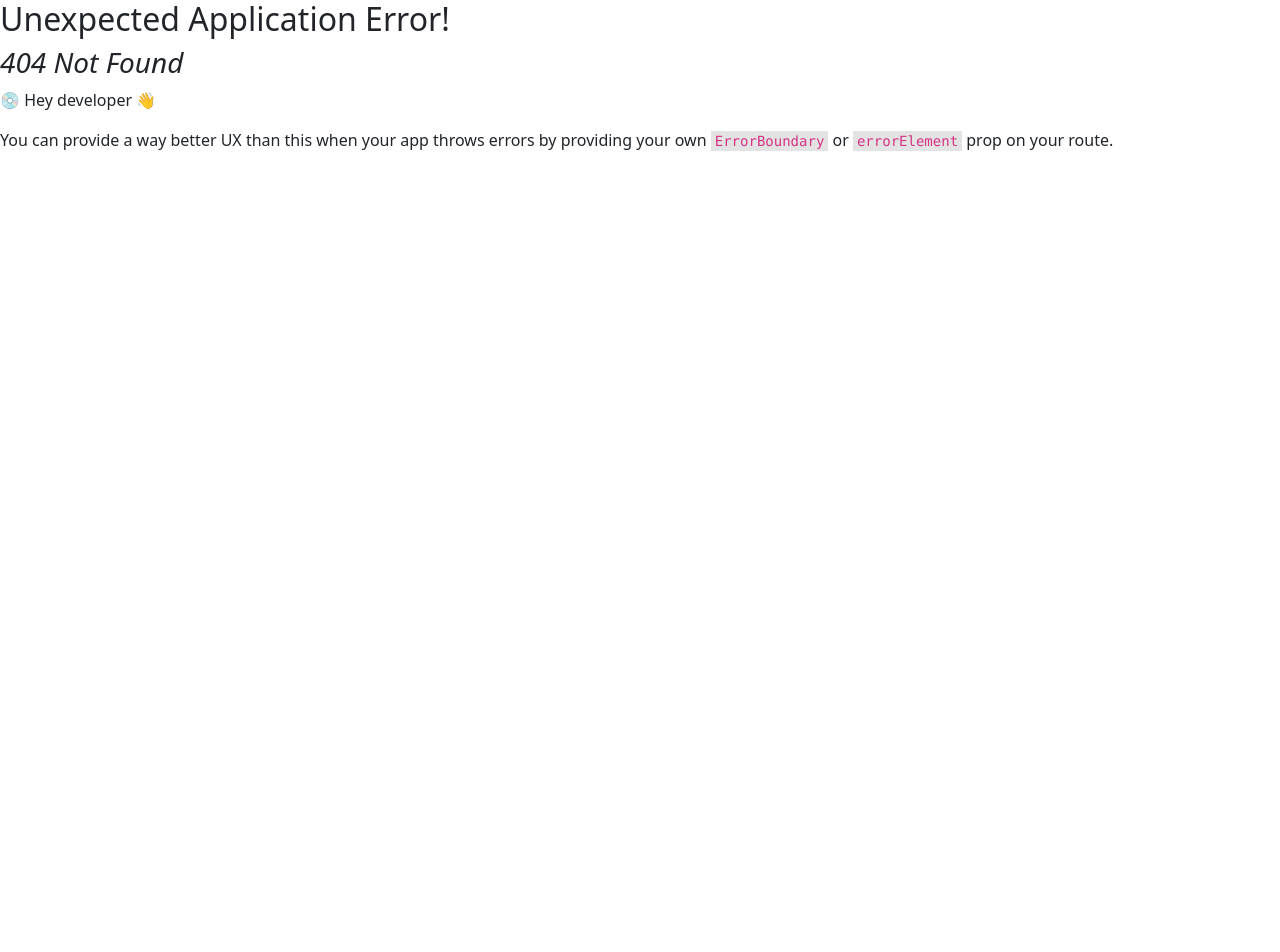
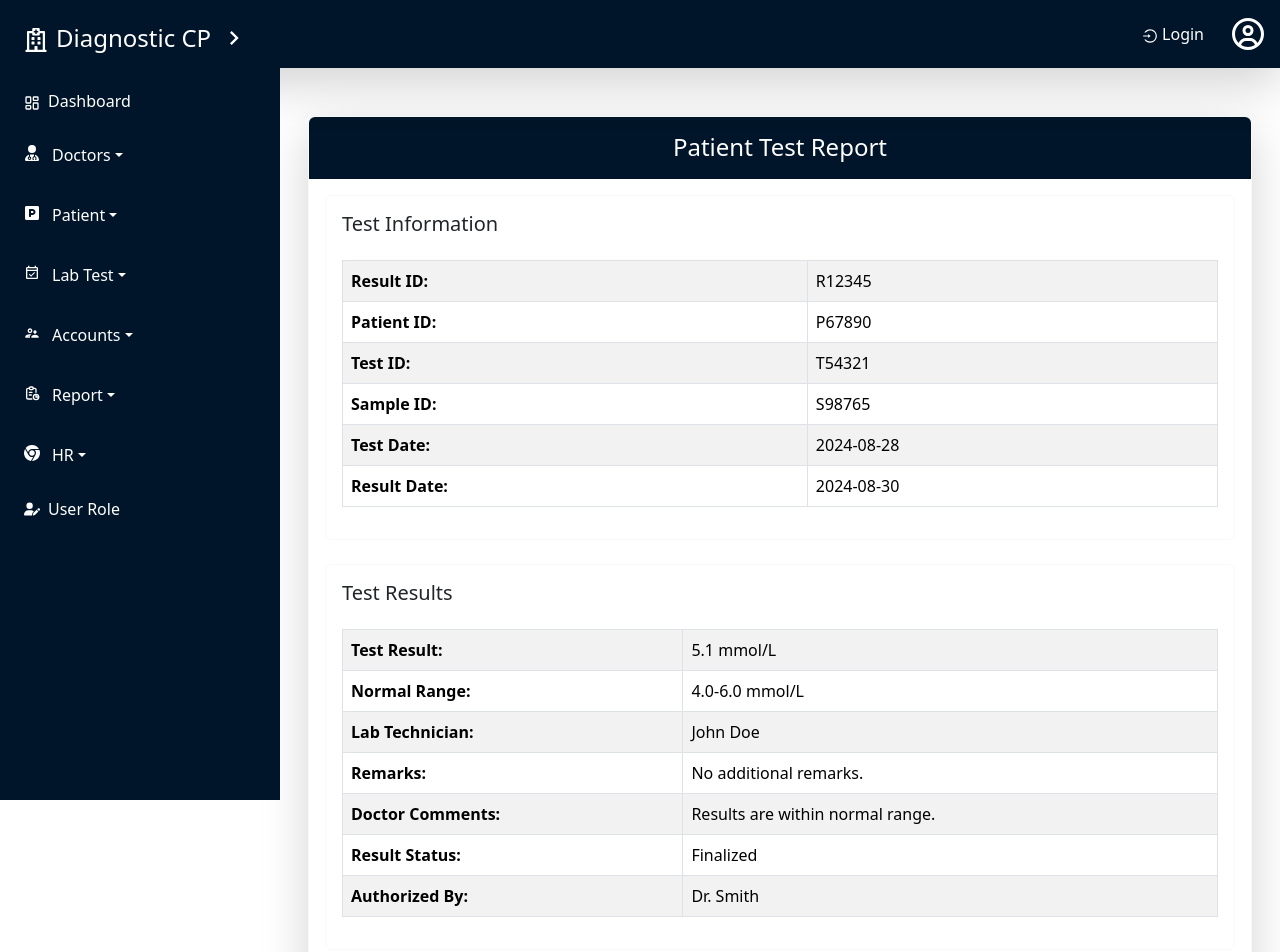
Before and after one commit to majbaulhoque/Hospital-Management-Systemstem, a React (Vite) app: page /lab-test/view-test-details/1 in a window 1280 px wide. Before the commit this address had no page. Shown: the top 952 px of the page. Before the commit the page ends 800 px from the top, so only its background shows below. Built offline with nearby package versions, Linux system fonts and the light colour scheme.

Commit message:
added test details

```diff
--- a/src/Component/LabTest/TestManagement/AddNewTest/TestForm.jsx
+++ b/src/Component/LabTest/TestManagement/AddNewTest/TestForm.jsx
@@ -16,11 +16,17 @@ const TestForm = () => {
 
   return (
     <div className="container mt-5 mb-5">
-      <Card className="p-4 shadow-sm rounded">
-        <Card.Body>
-          <h4 className="col-lg-3 col-9 mx-auto text-center py-2 rounded-2 mb-5 bg-secondary bg-opacity-25">
+      <Card className=" shadow-sm rounded">
+        <Card.Header
+          as="h5"
+          className="custom-bg-main text-white text-center py-3 rounded-top"
+        >
+           Create New Test
+        </Card.Header>
+        <Card.Body className="p-4">
+          {/* <h4 className="col-lg-3 col-9 mx-auto text-center py-2 rounded-2 mb-5 bg-secondary bg-opacity-25">
             Create Test Attributes
-          </h4>
+          </h4> */}
           <Form onSubmit={handleSubmit(onSubmit)}>
             <Row className="mb-3">
               {/* test id */}
--- a/src/Component/LabTest/TestManagement/ViewAllTest/TestTable.jsx
+++ b/src/Component/LabTest/TestManagement/ViewAllTest/TestTable.jsx
@@ -4,11 +4,13 @@ import { AiOutlineEdit } from "react-icons/ai";
 import { GrView } from "react-icons/gr";
 import { RiDeleteBin6Line } from "react-icons/ri";
 import DeleteModal from "./DeleteModal";
+import { useNavigate } from "react-router-dom";
 // import DeleteModal from "./DeleteModal";
 // import { useState } from "react";
 
 const TestTable = () => {
   const [modalShow, setModalShow] = useState(false);
+  const navigate = useNavigate();
   const testData = [
     { id: 1, code: "1011", name: "CBC", price: 200 },
     { id: 2, code: "1012", name: "HBAC", price: 300 },
@@ -39,6 +41,7 @@ const TestTable = () => {
               <td>{test.price}</td>
               <td className="d-flex gap-3 justify-content-center">
                 <Button
+                onClick={() => navigate('/lab-test/view-test-details/11')}
                   variant="primary"
                   size="sm"
                   className="mr-2 d-flex custom-bg-main border-0 align-items-center gap-2"
@@ -71,10 +74,7 @@ const TestTable = () => {
         </tbody>
       </Table>
       {/* delete modal */}
-    <DeleteModal
-        show={modalShow}
-        onHide={() => setModalShow(false)}
-      />
+      <DeleteModal show={modalShow} onHide={() => setModalShow(false)} />
     </>
   );
 };
--- /dev/null
+++ b/src/Component/LabTest/TestManagement/ViewTestDetails/TestDetails.jsx
@@ -0,0 +1,121 @@
+
+import { Card, Row, Col, Table, Button } from 'react-bootstrap';
+import 'bootstrap/dist/css/bootstrap.min.css';
+
+const TestDetails = () => {
+  const result = {
+    resultId: 'R12345',
+    patientId: 'P67890',
+    testId: 'T54321',
+    sampleId: 'S98765',
+    testDate: '2024-08-28',
+    resultDate: '2024-08-30',
+    testResult: '5.1 mmol/L',
+    normalRange: '4.0-6.0 mmol/L',
+    labTechnician: 'John Doe',
+    remarks: 'No additional remarks.',
+    doctorComments: 'Results are within normal range.',
+    resultStatus: 'Finalized',
+    authorizedBy: 'Dr. Smith',
+    attachment: 'https://example.com/results.pdf'
+  };
+
+  return (
+    <div className="container mt-5 mb-5">
+      <Card className="shadow-lg border-light rounded">
+        <Card.Header as="h4" className="custom-bg-main text-white text-center py-3 rounded-top">
+          Patient Test Report
+        </Card.Header>
+        <Card.Body>
+          <Row>
+            <Col md={12} className="mb-4">
+              <Card className="border-light">
+                <Card.Body>
+                  <Card.Title className="mb-4">Test Information</Card.Title>
+                  <Table striped bordered hover>
+                    <tbody>
+                      <tr>
+                        <td><strong>Result ID:</strong></td>
+                        <td>{result.resultId}</td>
+                      </tr>
+                      <tr>
+                        <td><strong>Patient ID:</strong></td>
+                        <td>{result.patientId}</td>
+                      </tr>
+                      <tr>
+                        <td><strong>Test ID:</strong></td>
+                        <td>{result.testId}</td>
+                      </tr>
+                      <tr>
+                        <td><strong>Sample ID:</strong></td>
+                        <td>{result.sampleId}</td>
+                      </tr>
+                      <tr>
+                        <td><strong>Test Date:</strong></td>
+                        <td>{result.testDate}</td>
+                      </tr>
+                      <tr>
+                        <td><strong>Result Date:</strong></td>
+                        <td>{result.resultDate}</td>
+                      </tr>
+                    </tbody>
+                  </Table>
+                </Card.Body>
+              </Card>
+            </Col>
+            <Col md={12} className="mb-4">
+              <Card className="border-light">
+                <Card.Body>
+                  <Card.Title className="mb-4">Test Results</Card.Title>
+                  <Table striped bordered hover>
+                    <tbody>
+                      <tr>
+                        <td><strong>Test Result:</strong></td>
+                        <td>{result.testResult}</td>
+                      </tr>
+                      <tr>
+                        <td><strong>Normal Range:</strong></td>
+                        <td>{result.normalRange}</td>
+                      </tr>
+                      <tr>
+                        <td><strong>Lab Technician:</strong></td>
+                        <td>{result.labTechnician}</td>
+                      </tr>
+                      <tr>
+                        <td><strong>Remarks:</strong></td>
+                        <td>{result.remarks}</td>
+                      </tr>
+                      <tr>
+                        <td><strong>Doctor Comments:</strong></td>
+                        <td>{result.doctorComments}</td>
+                      </tr>
+                      <tr>
+                        <td><strong>Result Status:</strong></td>
+                        <td>{result.resultStatus}</td>
+                      </tr>
+                      <tr>
+                        <td><strong>Authorized By:</strong></td>
+                        <td>{result.authorizedBy}</td>
+                      </tr>
+                    </tbody>
+                  </Table>
+                </Card.Body>
+              </Card>
+            </Col>
+            {result.attachment && (
+              <Col md={12}>
+                <div className="text-center">
+                  <Button className='custom-bg-main border-0' href={result.attachment} target="_blank" rel="noopener noreferrer">
+                    View Attachment
+                  </Button>
+                </div>
+              </Col>
+            )}
+          </Row>
+        </Card.Body>
+      </Card>
+    </div>
+  );
+};
+
+export default TestDetails;
--- a/src/Component/LabTest/TestResultInput/ResultInputForm.jsx
+++ b/src/Component/LabTest/TestResultInput/ResultInputForm.jsx
@@ -1,5 +1,3 @@
-
-
 import { useForm } from "react-hook-form";
 import { Form, Button, Card, Row, Col } from "react-bootstrap";
 import FormInput from "../../From/FormInput";
@@ -14,12 +12,18 @@ const ResultInputForm = () => {
   };
 
   return (
-    <div className="container mt-5">
-      <Card className="p-4 shadow-sm rounded">
-        <Card.Body>
-          <h4 className="col-lg-3 col-9 mx-auto text-center py-2 rounded-2 mb-5 bg-secondary bg-opacity-25">
+    <div className="container mt-5 mb-5">
+      <Card className=" shadow-md rounded">
+        <Card.Header
+          as="h5"
+          className="custom-bg-main text-white text-center py-3 rounded-top"
+        >
+         Test Result Input
+        </Card.Header>
+        <Card.Body className="p-4">
+          {/* <h4 className="col-lg-3 col-9 mx-auto text-center py-2 rounded-2 mb-5 bg-secondary bg-opacity-25">
             Result Input Details
-          </h4>
+          </h4> */}
           <Form onSubmit={handleSubmit(onSubmit)}>
             <Row>
               <Col md={6}>
@@ -146,7 +150,6 @@ const ResultInputForm = () => {
               <Col md={6}>
                 <FormInput
                   name="authorizedBy"
-
                   control={control}
                   label="Authorized By"
                   placeholder="Name or ID of the person authorizing the result"
--- a/src/Pages/LabTest/TestManagement/ViewAllTest.jsx
+++ b/src/Pages/LabTest/TestManagement/ViewAllTest.jsx
@@ -3,7 +3,7 @@ import TestTable from "../../../Component/LabTest/TestManagement/ViewAllTest/Tes
 const ViewAllTest = () => {
   return (
     <div className="container mt-5">
-      <h4 className="mb-5 text-center">Test Management</h4>
+      <h5 className="mb-5 text-center">Manage All Tests</h5>
       <TestTable />
     </div>
   );
--- /dev/null
+++ b/src/Pages/LabTest/TestManagement/ViewTestDetails.jsx
@@ -0,0 +1,11 @@
+import TestDetails from "../../../Component/LabTest/TestManagement/ViewTestDetails/TestDetails";
+
+const ViewTestDetails = () => {
+  return (
+    <div>
+      <TestDetails />
+    </div>
+  );
+};
+
+export default ViewTestDetails;
--- a/src/Routes/Routes.jsx
+++ b/src/Routes/Routes.jsx
@@ -31,6 +31,7 @@ import PayrollManagement from "../Pages/HR/PayrollManagement";
 import PerformanceTracking from "../Pages/HR/PerformanceTracking";
 import AddNewTest from "../Pages/LabTest/TestManagement/AddNewTest";
 import ViewAllTest from "../Pages/LabTest/TestManagement/ViewAllTest";
+import ViewTestDetails from "../Pages/LabTest/TestManagement/ViewTestDetails";
 
 const Routes = createBrowserRouter([
   {
@@ -85,6 +86,10 @@ const Routes = createBrowserRouter([
       {
         path: "/lab-test/test-management/view-all-test",
         element: <ViewAllTest />,
+      },
+      {
+        path: "/lab-test/view-test-details/:id",
+        element: <ViewTestDetails />,
       },
 
       // patient
```
Lines whose indentation alone changed are shown as unchanged.
